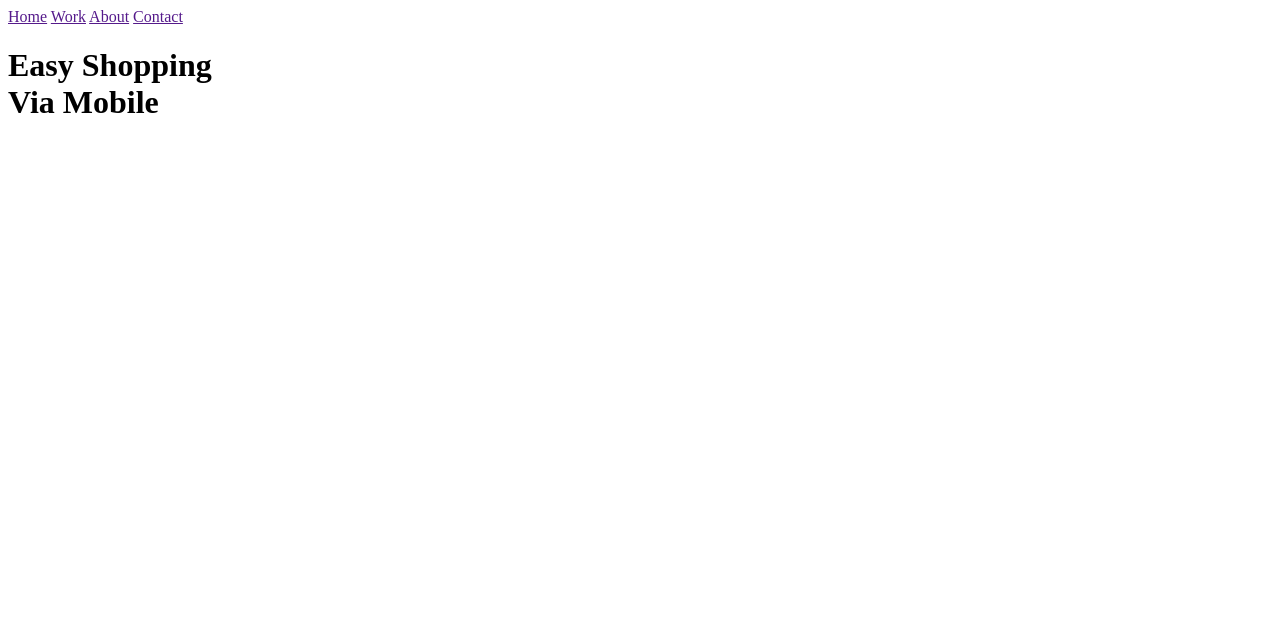
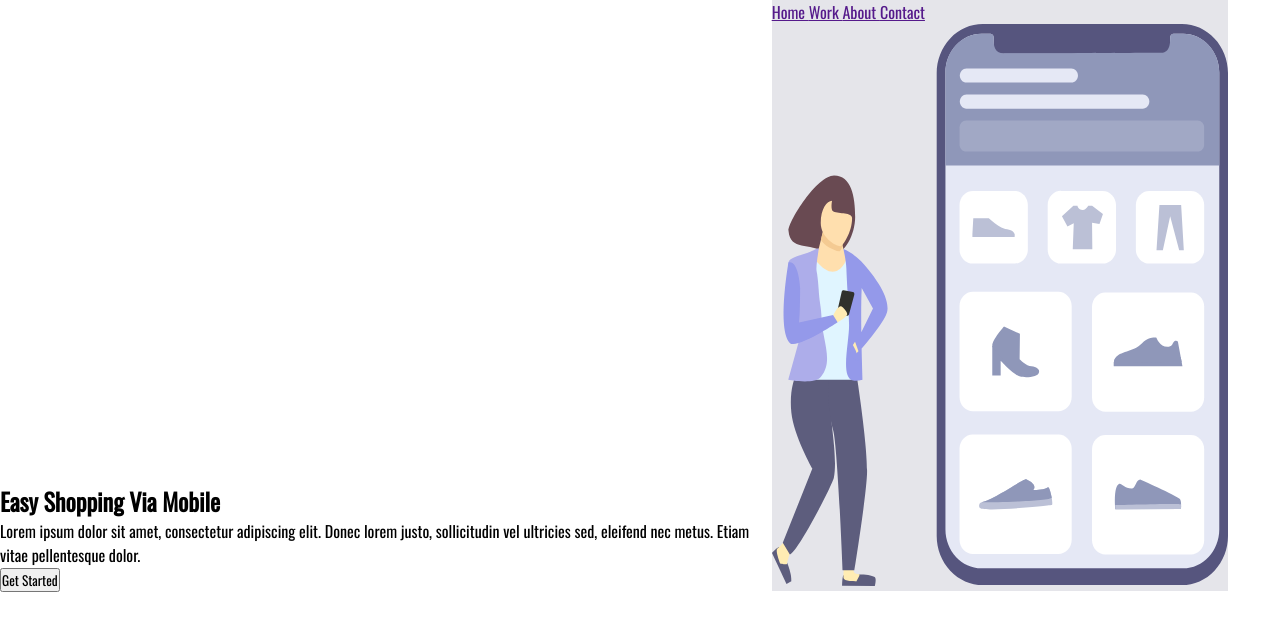
Before and after one commit to diogorochembach/Easy-Shopping-Via-Mobile, a plain HTML site: page index.html in a window 1280 px wide. Drawn offline with nearby package versions, Linux system fonts and the light colour scheme.

Commit message:
Primeiro arquivo HTML

```diff
--- a/index.html
+++ b/index.html
@@ -1,24 +1,36 @@
 <!DOCTYPE html>
-<html lang="pt-br">
+<html lang="en">
+
 <head>
     <meta charset="UTF-8">
     <meta http-equiv="X-UA-Compatible" content="IE=edge">
     <meta name="viewport" content="width=device-width, initial-scale=1.0">
     <link rel="stylesheet" href="./style.css">
-    <link rel="preconnect" href="https://fonts.googleapis.com"><link rel="preconnect" href="https://fonts.gstatic.com" crossorigin><link href="https://fonts.googleapis.com/css2?family=Oswald&display=swap" rel="stylesheet">
+    <link rel="preconnect" href="https://fonts.googleapis.com">
+    <link rel="preconnect" href="https://fonts.gstatic.com" crossorigin>
+    <link href="https://fonts.googleapis.com/css2?family=Oswald&display=swap" rel="stylesheet">
     <title> Easy Shopping Via Mobile </title>
 </head>
+
 <body>
-    <header>
-        <a href="">Home</a>
-        <a href="">Work</a>
-        <a href="">About</a>
-        <a href="">Contact</a>
-    </header>
+    <div class="wrapper">
+        <section class="container-left">
+            <h1> Easy Shopping Via Mobile</h1>
+            <p>Lorem ipsum dolor sit amet, consectetur adipiscing elit. Donec lorem justo, sollicitudin vel ultricies
+                sed, eleifend nec metus. Etiam vitae pellentesque dolor. </p>
+            <button> Get Started </button>
+        </section>
 
-    <main>
-        <h1>Easy Shopping <br>
-            Via Mobile</h1>
-    </main>
+        <section class="container-right">
+            <header>
+                <a href=""> Home </a>
+                <a href=""> Work </a>
+                <a href=""> About </a>
+                <a href=""> Contact </a>
+            </header>
+            <img src="./assets/Girl-Mobile.svg" alt="Logo-Girl-Mobile">
+        </section>
+    </div>
 </body>
+
 </html>
--- a/style.css
+++ b/style.css
@@ -0,0 +1,22 @@
+* {
+    margin: 0;
+    padding: 0;
+    box-sizing: border-box;
+    font-family: 'Oswald', sans-serif;
+}
+
+.wrapper {
+    height: 100vh;
+    width: 100vw;
+}
+
+.container-left {
+    display: inline-block;
+    width: 60%;
+}
+
+.container-right {
+    display: inline-block;
+    background: rgba(93,93,125,0.16);
+
+}
```
Also changed, not shown: assets/Girl-Mobile.svg (renamed from img/Girl-Mobile.svg).
